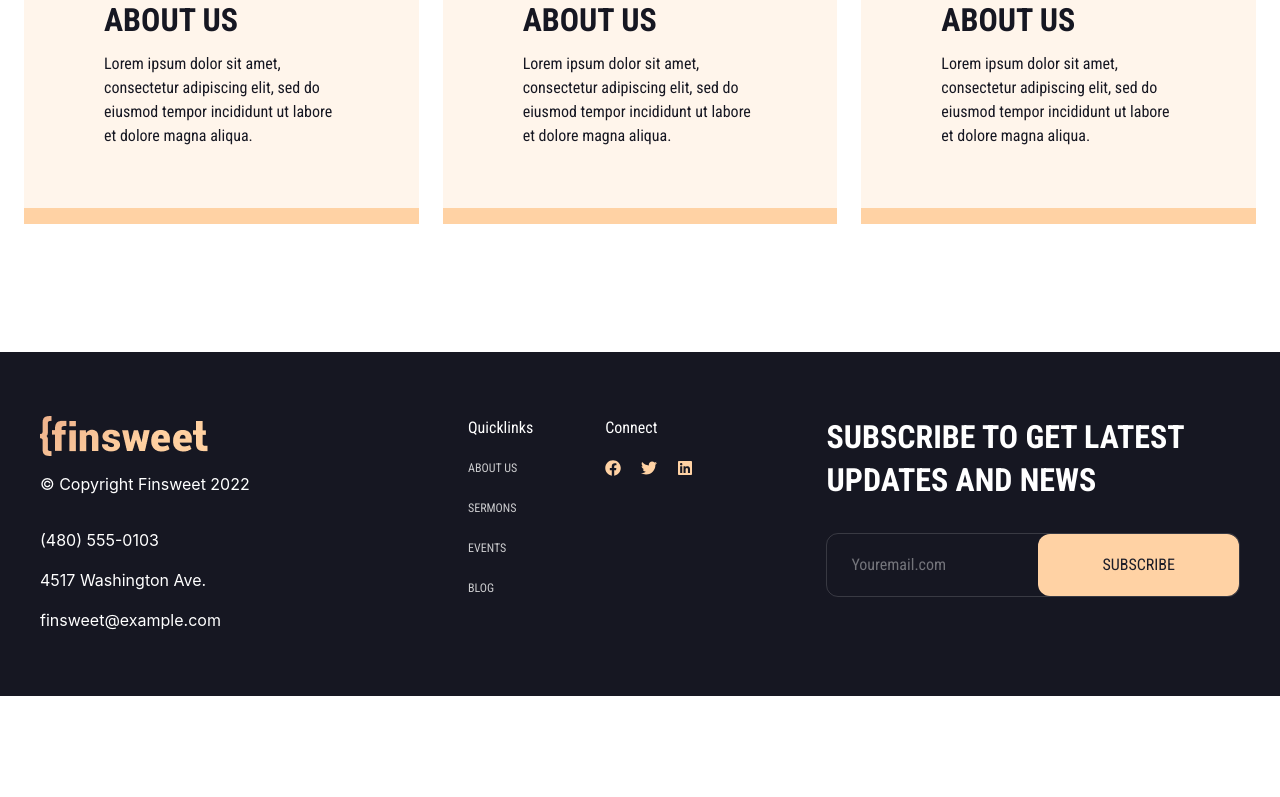
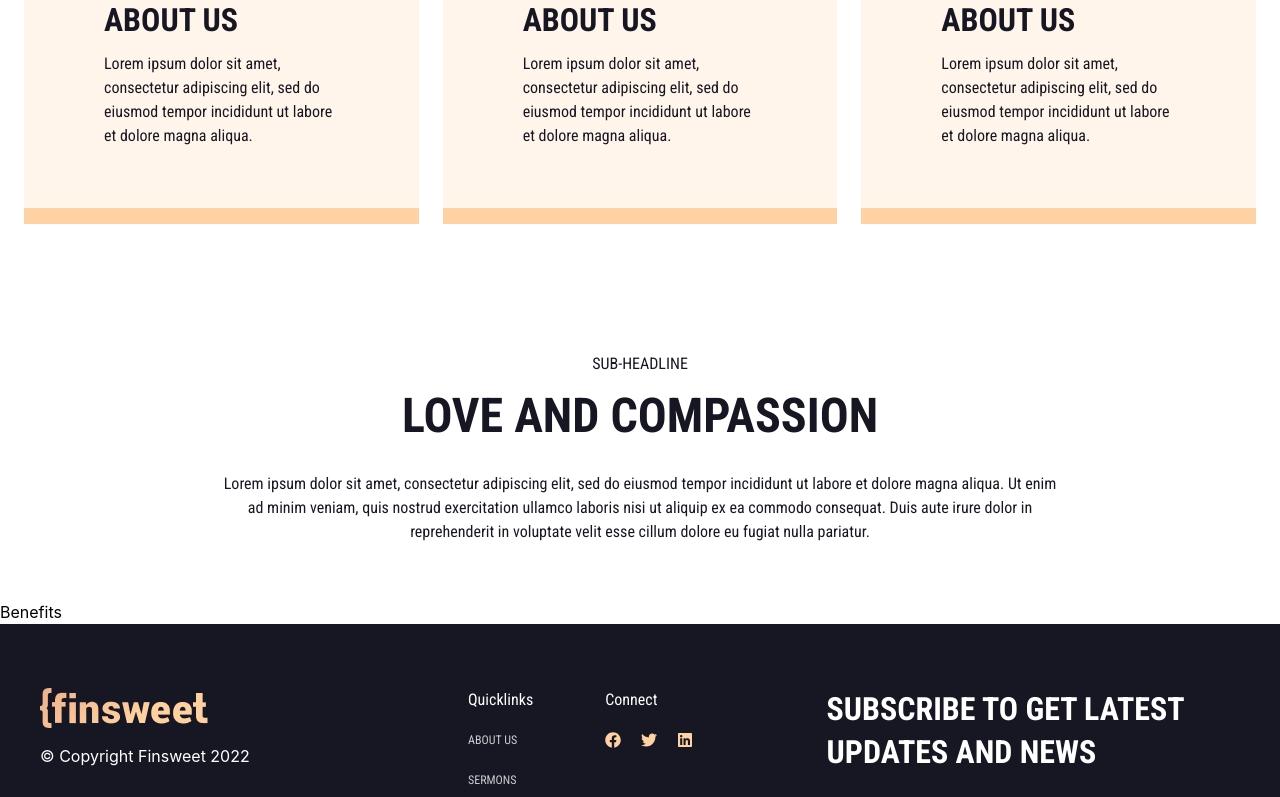
Before and after one commit to jebelenur/Finsweet-tailwind, a React (Vite) app: page / in a window 1280 px wide. Shown: the part 1187-1984 px from the top of the page. Before the commit the page ends 1883 px from the top, so only its background shows below. Built offline with nearby package versions, Linux system fonts and the light colour scheme.

Commit message:
aboutusresponsive

```diff
--- a/src/components/pages/home/Aboutus.jsx
+++ b/src/components/pages/home/Aboutus.jsx
@@ -11,15 +11,15 @@ const Aboutus = () => {
     <>
       <Container>
         <div>
-          <div className='mt-32 flex flex-col text-center justify-center'>
+          <div className='mt-16 lg:mt-32 flex flex-col text-center justify-center'>
             <Subheading className='uppercase pb-4'>
-              Sub-Hedline
+              Sub-Headline
             </Subheading>
             <Headings>
               a church that's relevant
             </Headings>
           </div>
-          <div className='mt-16 mb-32 flex gap-6'>
+          <div className='mt-10 mb-16 lg:mt-16 lg:mb-32 flex flex-col lg:flex-row items-center gap-6'>
             <Cards
               logo={<Images src={prayericon} alt="not found"/>}
               title="ABOUT US"
--- /dev/null
+++ b/src/components/pages/home/Benefits.jsx
@@ -0,0 +1,9 @@
+import React from 'react'
+
+const Benefits = () => {
+  return (
+    <>Benefits</>
+  )
+}
+
+export default Benefits
--- /dev/null
+++ b/src/components/pages/home/Colleagedisplay.jsx
@@ -0,0 +1,27 @@
+import React from 'react'
+import Container from '../../common/Container'
+import Subheading from '../../common/Subheading'
+import Headings from '../../common/Headings'
+import Para from '../../ui/Para'
+
+const Colleagedisplay = () => {
+  return (
+    <>
+        <Container>
+            <div className='flex flex-col text-center justify-center'>
+                <Subheading className='uppercase pb-4'>
+                    Sub-Headline
+                </Subheading>
+                <Headings>
+                    love and compassion
+                </Headings>
+                <Para className='max-w-[846px] mt-8 mx-auto mb-14'>
+                    Lorem ipsum dolor sit amet, consectetur adipiscing elit, sed do eiusmod tempor incididunt ut labore et dolore magna aliqua. Ut enim ad minim veniam, quis nostrud exercitation ullamco laboris nisi ut aliquip ex ea commodo consequat. Duis aute irure dolor in reprehenderit in voluptate velit esse cillum dolore eu fugiat nulla pariatur.
+                </Para>
+            </div>
+        </Container>
+    </>
+  )
+}
+
+export default Colleagedisplay
--- /dev/null
+++ b/src/components/ui/Para.jsx
@@ -0,0 +1,11 @@
+import React from 'react'
+
+const Para = ({className='', children}) => {
+  return (
+    <p className={`font-robotoCon text-base text-[#161722] font-normal ${className}`}>
+        {children}
+    </p>
+  )
+}
+
+export default Para
--- a/src/pages/home/Homeindex.jsx
+++ b/src/pages/home/Homeindex.jsx
@@ -3,6 +3,8 @@ import Navbar from '../../components/layouts/Navbar'
 import Banner from '../../components/pages/home/Banner'
 import Footer from '../../components/layouts/Footer'
 import Aboutus from '../../components/pages/home/Aboutus'
+import Benefits from '../../components/pages/home/Benefits'
+import Colleagedisplay from '../../components/pages/home/Colleagedisplay'
 
 const Homeindex = () => {
   return (
@@ -10,7 +12,8 @@ const Homeindex = () => {
         <Navbar/>
         <Banner/>
         <Aboutus/>
-
+        <Colleagedisplay/>
+        <Benefits/>
 
         <Footer/>
     </>
```
